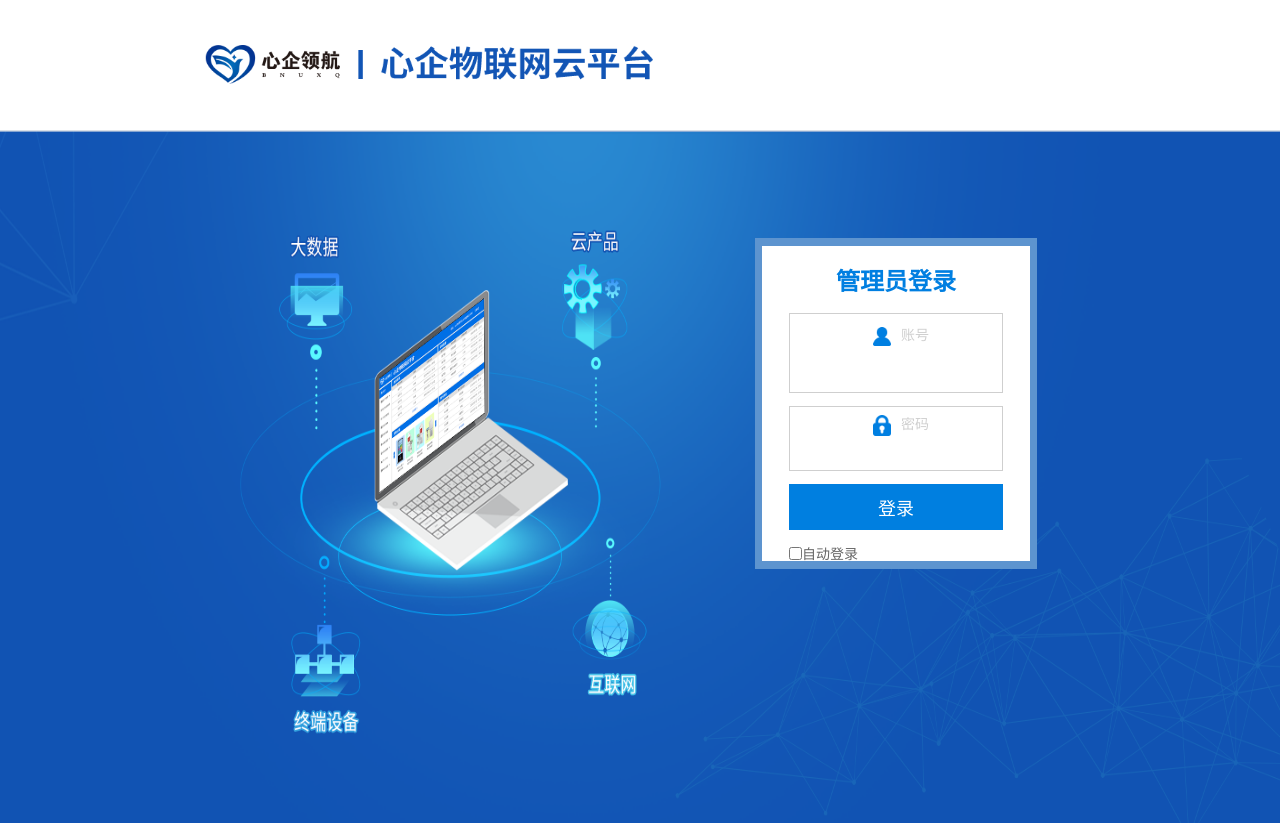
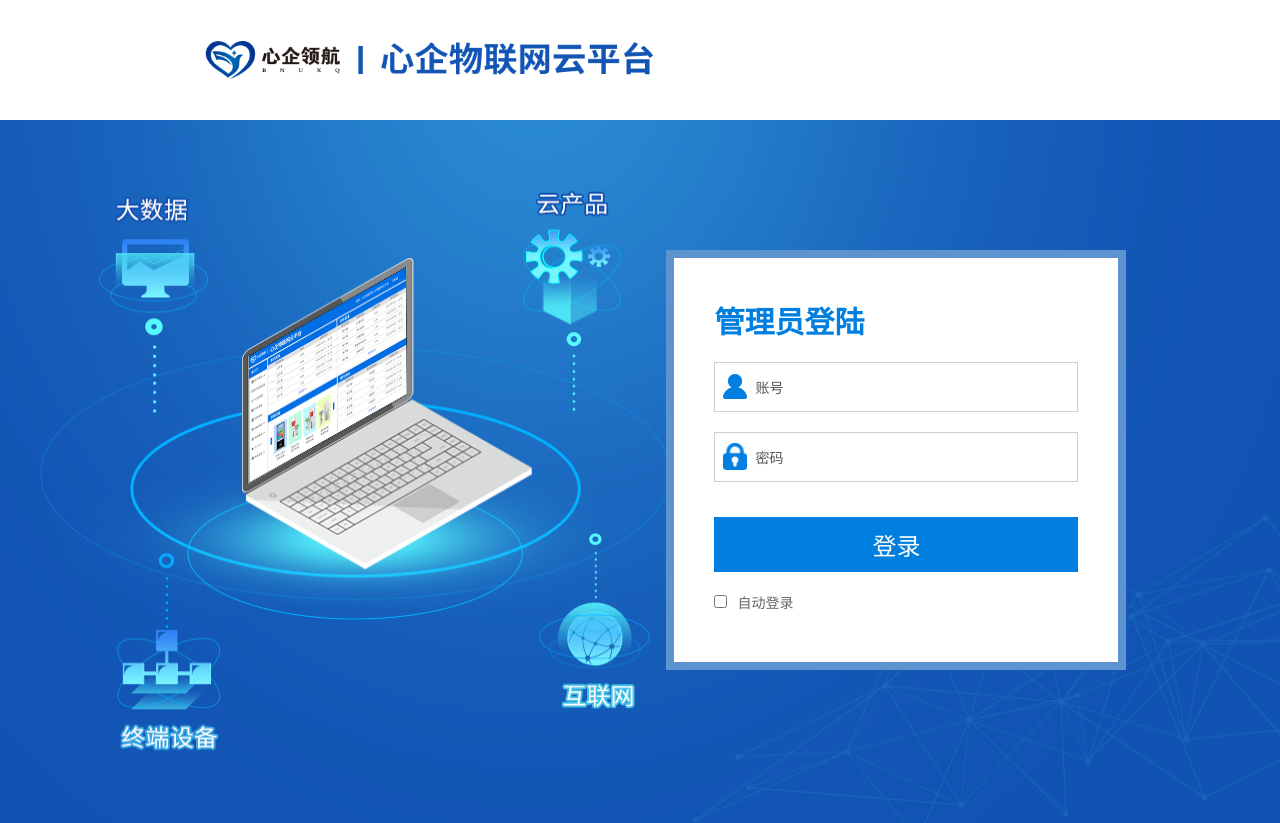
Before and after one commit to yufeng26/xinqi, a Vue app: page /#/login in a window 1280 px wide. Shown: the top 823 px of the page. Built offline with nearby package versions, Linux system fonts and the light colour scheme.

Commit message:
登录页面样式调整

```diff
--- a/src/views/home.vue
+++ b/src/views/home.vue
@@ -240,7 +240,9 @@ export default {
     layout() {
       sessionStorage.removeItem("accessToken");
       sessionStorage.removeItem("userInfo");
-
+      localStorage.removeItem("name");
+      localStorage.removeItem("pwd");
+      localStorage.removeItem("IsCheck");
       this.$router.push("/login");
       this.$message.success("退出成功");
     },
--- a/src/views/login.vue
+++ b/src/views/login.vue
@@ -6,86 +6,107 @@
     <div class="boxbottom">
       <div class="logins">
         <ul class="logincount">
-
-          <li style="color: #007FE1;font-weight: 600;font-size: 24px;margin: 6% 0;">管理员登录</li>
-          <li class="zh"><img src="../../static/img/账号.png" />账号<input v-model="loginmodel.UserName" type="text" name="" /></li>
-          <li class="pwd"><img src="../../static/img/密码.png" />密码<input @keyup.enter.native.prevent="handlelogin()" v-model="loginmodel.Password" type="password" name="" /></li>
-          <li><button class="btn" @click="handlelogin()" type="button">登录</button></li>
+          <li class="title">管理员登陆</li>
+          <li class="loginInput zh">
+            <img src="../../static/img/账号.png" />
+            <span>账号</span>
+            <input
+              class="inputText"
+              v-model="loginmodel.UserName"
+              type="text"
+              name=""
+            />
+          </li>
+          <li class="loginInput pwd">
+            <img src="../../static/img/密码.png" />
+            <span>密码</span>
+            <input
+              class="inputText"
+              @keyup.enter.native.prevent="handlelogin()"
+              v-model="loginmodel.Password"
+              type="password"
+              name=""
+            />
+          </li>
+          <li>
+            <button class="btn" @click="handlelogin()" type="button">
+              登录
+            </button>
+          </li>
           <li class="logfooter">
-            <p><input type="checkbox" v-model="loginmodel.IsCheck" name="" id="" value="" />自动登录</p>
-
+            <p>
+              <input
+                type="checkbox"
+                v-model="loginmodel.IsCheck"
+                name=""
+                id=""
+                value=""
+              />
+              <span>自动登录</span>
+            </p>
           </li>
-
         </ul>
       </div>
     </div>
-    <div class="boxfooter">
-      北京心企领航科技有限公司领航所有
-    </div>
+    <div class="boxfooter">北京心企领航科技有限公司版权所有</div>
   </div>
 </template>
 
 <script>
 export default {
   name: "login",
-      data(){
+  data() {
     return {
-            loginmodel:{
-              UserName:"",
-              Password:"",
-              IsCheck:false
-            }
-          }
+      loginmodel: {
+        UserName: "",
+        Password: "",
+        IsCheck: false,
       },
-      created(){
+    };
+  },
+  created() {
     var vm = this;
-        document.onkeydown = function(e) {
+    document.onkeydown = function (e) {
       var key = window.event.keyCode;
       if (key == 13) {
         vm.handlelogin();
       }
-        }
-
+    };
   },
-      mounted(){
-
-        if(localStorage.getItem("IsCheck")==='true'){
-            this.loginmodel.IsCheck=true;
-            console.log(localStorage.getItem("name"));
-            console.log(localStorage.getItem("pwd"));
-            this.loginmodel.UserName=localStorage.getItem("name")
-            this.loginmodel.Password=localStorage.getItem("pwd")
+  mounted() {
+    if (localStorage.getItem("IsCheck") === "true") {
+      this.loginmodel.IsCheck = true;
+      this.loginmodel.UserName = localStorage.getItem("name");
+      this.loginmodel.Password = localStorage.getItem("pwd");
       this.handlelogin();
     }
   },
-      methods:{
-      handlelogin(){
-        if(this.loginmodel.UserName===""||this.loginmodel.Password===""){
-            this.$message.error('用户名或者密码不能为空!')
-            return false
+  methods: {
+    handlelogin() {
+      if (this.loginmodel.UserName === "" || this.loginmodel.Password === "") {
+        this.$message.error("用户名或者密码不能为空!");
+        return false;
       }
-        let v=this;
-        let param = new URLSearchParams()
-        param.append('UserName',v.loginmodel.UserName)
-        param.append('Password',v.loginmodel.Password)
-        this.$AccountAPI.login(param,function(data){
-        if (data.Code == 1){
-          localStorage.setItem("name",v.loginmodel.UserName);
-          localStorage.setItem("pwd",v.loginmodel.Password);
-          localStorage.setItem("IsCheck",v.loginmodel.IsCheck);
-          v.$message.success('登录成功!');
-          v.$store.commit('RECEIVE_Token',data.Msg)
-          v.$store.commit('RECEIVE_USERINFO',data.Result);
-          v.$router.push({path:'/'});
-
-        }
-        else {
-           v.$message.error('用户名或者密码错误!');
+      let v = this;
+      let param = new URLSearchParams();
+      param.append("UserName", v.loginmodel.UserName);
+      param.append("Password", v.loginmodel.Password);
+      this.$AccountAPI.login(param, function (data) {
+        if (data.Code == 1) {
+          localStorage.setItem("name", v.loginmodel.UserName);
+          localStorage.setItem("pwd", v.loginmodel.Password);
+          localStorage.setItem("IsCheck", v.loginmodel.IsCheck);
+          v.$message.success("登录成功!");
+          v.$store.commit("RECEIVE_Token", data.Msg);
+          v.$store.commit("RECEIVE_USERINFO", data.Result);
+          v.$router.push({ path: "/" });
+        } else {
+          v.$message.error("用户名或者密码错误!");
         }
       });
-      }
-      }
-    }
+    },
+  },
+};
 </script>
 
 <style scoped>
--- a/static/css/login.css
+++ b/static/css/login.css
@@ -1,45 +1,52 @@
-*{
+* {
   margin: 0;
   padding: 0;
 }
-li,ul,ol{
+li,
+ul,
+ol {
   list-style: none;
 }
-html,body{
+html,
+body {
   width: 100%;
-	height:100%;
+  height: 100%;
 }
-.box{
+.box {
   height: 100%;
   width: 100%;
 }
-.boxtop{
-	height: 129.6px;
+.boxtop {
+  height: 120px;
   width: 100%;
   background: #ffffff;
   display: flex;
   align-items: center;
 }
-.boxtop img{
+.boxtop img {
   width: 35%;
   margin-left: 16%;
 }
-/deep/ .boxbottom{
-	width: 100%;
-	height: 720.4px;
-	background: url(../img/beijing.png);
-
-	background-size: 100% 100%;
+/deep/ .boxbottom {
+  width: 100vw;
+  height: 720px;
+  overflow: hidden;
+  background-image: url(../img/beijing.png);
+  background-position: center;
+  background-repeat: no-repeat;
+  background-size: 1920px 800px;
   position: relative;
 }
-.logins{
+.logins {
   position: absolute;
-    width: 22%;
-    height: 46%;
-    background: #5D94CF;
-    top: 15%;
-    right: 19%;
-    display: -webkit-box;
+  width: 460px;
+  height: 420px;
+  background: #5d94cf;
+  top: 18%;
+  right: 12%;
+  padding: 8px;
+  box-sizing: border-box;
+  /* display: -webkit-box;
   display: -ms-flexbox;
   display: flex;
   -webkit-box-pack: center;
@@ -47,77 +54,96 @@ html,body{
   justify-content: center;
   -webkit-box-align: center;
   -ms-flex-align: center;
+  align-items: center; */
+}
+.logincount {
+  width: 100%;
+  height: 100%;
+  background: #ffffff;
+  padding: 40px;
+  box-sizing: border-box;
+  text-align: left;
+}
+.logincount li {
+  margin: 0 0 20px 0;
+  display: flex;
+  -webkit-box-align: center;
+  -ms-flex-align: center;
   align-items: center;
 }
-.logincount{
-	width:95%;
-	height: 95%;
-	background: #FFFFFF;
+.logincount .title {
+  color: #007fe1;
+  font-weight: 600;
+  font-size: 30px;
 }
-.logincount li{
-	margin:5% 10%;
-}
-.logincount .zh{
-	border: 1px solid #CFCFCF;
-	color: #CFCFCF;
+.logincount .loginInput {
+  border: 1px solid #cfcfcf;
+  color: #555555;
   padding: 10px 0;
 }
-.logincount .zh input{
-	border: 0;
-	width:70%;
-	text-indent: 1rem;
-	padding: 10px 0;
+.logincount .loginInput img {
+  width: 24px;
+  display: inline-block;
+  margin: 0 8px;
+}
+.logincount .loginInput span {
+  margin-right: 10px;
+}
+.logincount .loginInput .inputText {
+  cursor: pointer;
+  -webkit-appearance: none;
+  background-color: #fff;
+  background-image: none;
+  border-radius: 2px;
+  border: 1px solid #ffffff;
+  box-sizing: border-box;
+  color: #555555;
+  display: inline-block;
+  font-size: inherit;
+  height: 28px;
+  line-height: 28px;
   outline: none;
+  padding: 0 5px;
+  transition: border-color 0.2s cubic-bezier(0.645, 0.045, 0.355, 1);
+  width: 240px;
 }
-.logincount .zh img{
-	width: 18px;
-	margin: 0 10px;
+.logincount .loginInput input:-internal-autofill-selected {
+  background-color: #ffffff !important;
 }
-.logincount .pwd{
-	border: 1px solid #CFCFCF;
-	color: #CFCFCF;
-	padding: 6px 0;
-}
-.logincount .pwd input{
-	border: 0;
-	width:70%;
-	text-indent: 1rem;
-	padding: 6px 0;
-	outline: none;
-}
-.logincount .pwd img{
-	width: 18px;
-	margin: 0 10px;
-}
-.btn{
+.logincount .btn {
   padding: 10px 0;
   width: 100%;
   border: 0;
-	background: #007FE0;
-	color: #FFFFFF;
-	font-size: 18px;
+  background: #007fe0;
+  color: #ffffff;
+  font-size: 24px;
+  cursor: pointer;
+  margin-top: 15px;
 }
-.boxfooter{
+.boxfooter {
   width: 100%;
-	height:108px;
+  height: 108px;
   display: flex;
   justify-content: center;
   align-items: center;
   font-size: 18px;
   color: #444;
 }
-.logfooter{
+.logfooter {
   display: flex;
   justify-content: space-between;
 }
-.logfooter p:nth-child(1){
+.logfooter p:nth-child(1) {
   color: #666;
   font-size: 14px;
   display: flex;
   align-items: center;
 }
-.logfooter p:nth-child(2) a{
-	color: #007FE0;
+.logfooter p:nth-child(2) a {
+  color: #007fe0;
   font-size: 14px;
   text-decoration: none;
 }
+.logfooter span {
+  margin-left: 10px;
+}
```
Also changed, not shown: src/views/login/login.vue (+68 -61 lines), 1 other file (tests, documents, lock files or other folders). Lines whose indentation alone changed are shown as unchanged.
